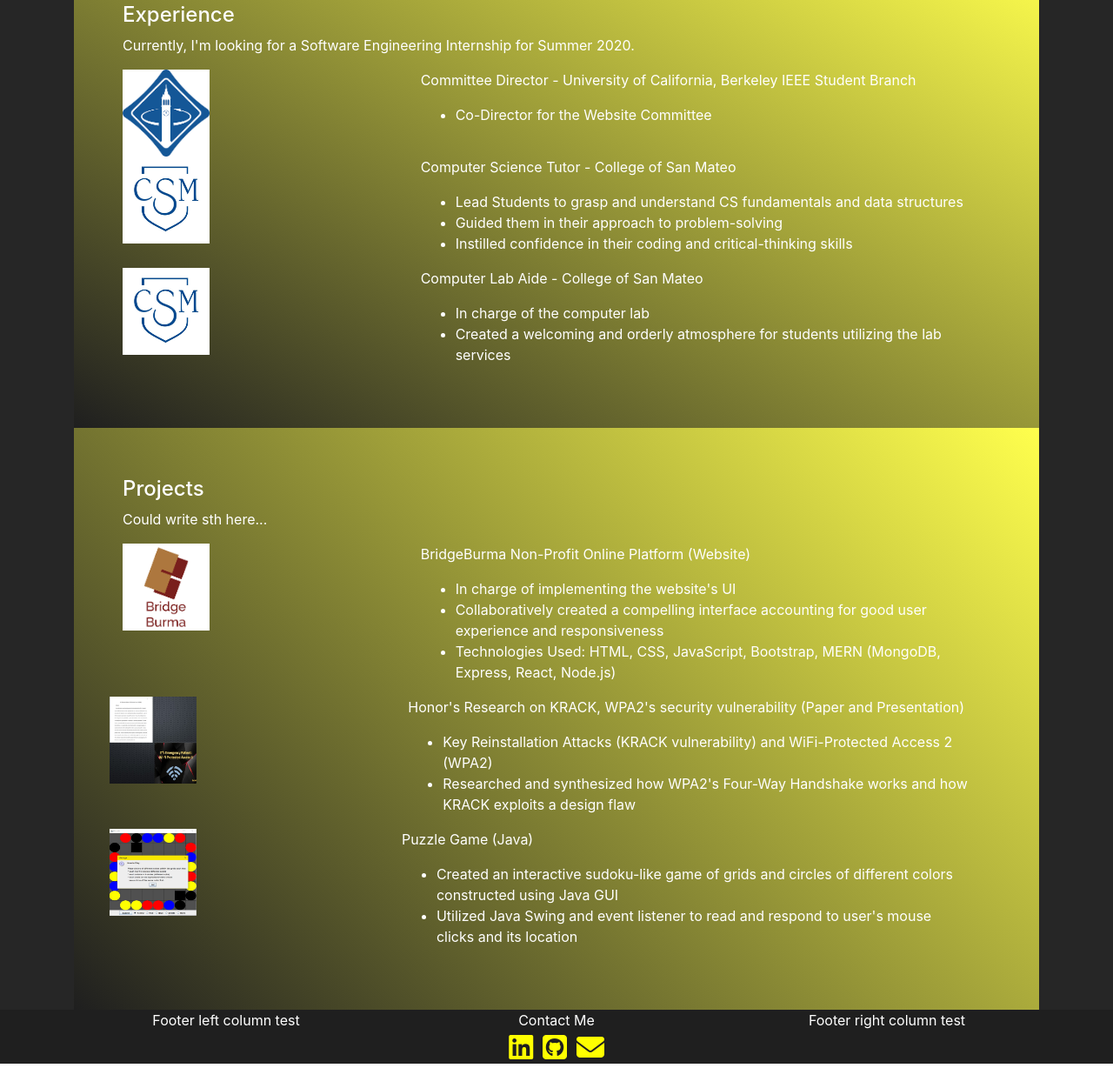
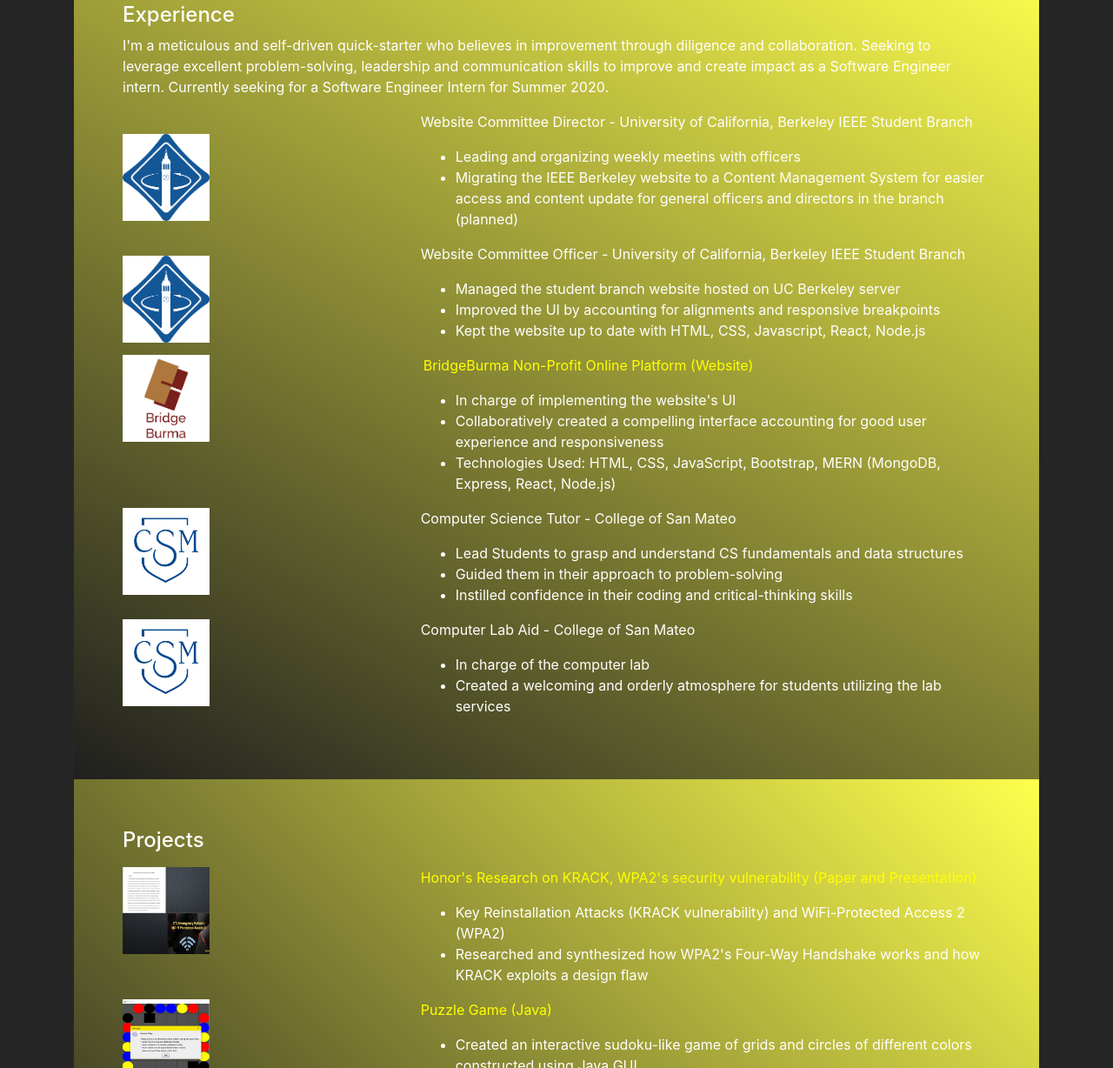
Before and after one commit to sulattphone/sulattphone.github.io, a plain HTML site: page index.html in a window 1280 px wide. Shown: the part 1572-2800 px from the top of the page at 87% size. Drawn offline with nearby package versions, Linux system fonts and the light colour scheme.

Commit message:
Fixed typos, updated content, attempt to center img, added resume_download_icon

```diff
--- a/index.html
+++ b/index.html
@@ -56,10 +56,10 @@
             <div class="col-md-8 intro-text-col">
               <h1 class="page-title" id="name">Su Latt Phone</h1>
                 <h6 class="description">
-                  Aspiring Software Engineer Learning to Grow
+                  Aspiring Software Engineer Learning to Grow<br/>
                   Junior at UC Berkeley studying Electrical Engineering and Computer
                   Science(EECS)<br><br>
-                  Keen and interested in: <br>
+                  Interests: <br>
                   Objectd-Oriented Programming, Web Development, and Cybersecurity
                 </h6>
             </div>  <!-- end of intro-text-col -->
@@ -144,7 +144,7 @@
           <div class="experienceDiv">
             <h4 class="sub-heading">Experience</h4>
             <p class="">
-              Currently, I'm looking for a Software Engineering Internship for Summer 2020.
+              I'm a meticulous and self-driven quick-starter who believes in improvement through diligence and collaboration. Seeking to leverage excellent problem-solving, leadership and communication skills to improve and create impact as a Software Engineer intern. Currently seeking for a Software Engineer Intern for Summer 2020.
             </p>
             <div class="row oneExp">
               <div class="col-md-4 d-flex align-items-center picCol">
@@ -152,15 +152,59 @@
               </div>
               <div class="col-md-8 rightTextCol">
                 <p class="experience-text">
-                  Committee Director - University of California, Berkeley IEEE Student Branch
+                  Website Committee Director - University of California, Berkeley IEEE Student Branch
                 </p>
                 <p class="">
                   <ul>
-                    <li>Co-Director for the Website Committee</li>
+                    <li>Leading and organizing weekly meetins with officers</li>
+                    <li>Migrating the IEEE Berkeley website to a Content Management System for easier access and content update for general officers and directors in the branch (planned)</li>
                   </ul>
                 </p>
               </div> <!-- end of rightTextCol -->
             </div> <!-- end of row oneExp -->
+
+            <div class="row oneExp">
+              <div class="col-md-4 d-flex align-items-center picCol">
+                <img class="accompanyingImages" id="ieeeBerkLogo" src="images/ieeeberk_logo.png" />
+              </div>
+              <div class="col-md-8 rightTextCol">
+                <p class="experience-text">
+                  Website Committee Officer - University of California, Berkeley IEEE Student Branch
+                </p>
+                <p class="">
+                  <ul>
+                    <li>Managed the student branch website hosted on UC Berkeley server</li>
+                    <li>Improved the UI by accounting for alignments and responsive breakpoints</li>
+                    <li>Kept the website up to date with HTML, CSS, Javascript, React, Node.js</li>
+                  </ul>
+                </p>
+              </div> <!-- end of rightTextCol -->
+            </div> <!-- end of row oneExp -->
+
+            <div class="row oneExp">
+              <div class="col-md-4 picCol">
+                <img class="accompanyingImages" id="bridgeBurmaLogo" src="images/bbLogo.png" />
+              </div>
+              <div class="col-md-8 rightTextCol">
+                <p class="experience-text">
+                  <a class="projTitle btnDesign" id="text-link" href="www.bridgeburma.com" target="blank">
+                    BridgeBurma Non-Profit Online Platform (Website)
+                  </a>
+                </p>
+                <p class="">
+                  <ul>
+                    <li>In charge of implementing the website's UI</li>
+                    <li>Collaboratively created a compelling interface accounting for good user
+                      experience and responsiveness</li>
+                    <li>Technologies Used: HTML, CSS, JavaScript, Bootstrap, MERN (MongoDB, Express,
+                      React, Node.js)
+                    </li>
+                    <!-- <li>Product: www.bridgeburma.com</li> -->
+                  </ul>
+                </p>
+              </div> <!-- end of rightTextCol -->
+            </div> <!-- end of row oneExp-->
+
 
             <div class="row oneExp">
               <div class="col-md-4 picCol">
@@ -184,7 +228,7 @@
                 <img class="accompanyingImages" id="csmLogo" src="images/csmlogo.jpg" />
               </div>
               <div class="col-md-8 rightTextCol">
-                <p class="experience-text">Computer Lab Aide - College of San Mateo</p>
+                <p class="experience-text">Computer Lab Aid - College of San Mateo</p>
                 <p class="">
                   <ul>
                     <li>In charge of the computer lab</li>
@@ -202,31 +246,8 @@
           <div class="projectDiv">
             <h4 class="sub-heading">Projects</h4>
             <p class="">
-              Could write sth here...
+
             </p>
-            <div class="row oneProj">
-              <div class="col-md-4 picCol">
-                <img class="accompanyingImages" id="bridgeBurmaLogo" src="images/bbLogo.png" />
-              </div>
-              <div class="col-md-8 rightTextCol">
-                <p class="project-text">
-                  <a class="projTitle" id="text-link" href="www.bridgeburma.com" target="blank">
-                    BridgeBurma Non-Profit Online Platform (Website)
-                  </a>
-                </p>
-                <p class="">
-                  <ul>
-                    <li> In charge of implementing the website's UI</li>
-                    <li>Collaboratively created a compelling interface accounting for good user
-                      experience and responsiveness</li>
-                    <li>Technologies Used: HTML, CSS, JavaScript, Bootstrap, MERN (MongoDB, Express,
-                      React, Node.js)
-                    </li>
-                    <!-- <li>Product: www.bridgeburma.com</li> -- >
-                  </ul>
-                </p>
-              </div> <!-- end of rightTextCol -->
-            </div> <!-- end of row oneProj-->
 
             <div class="row oneProj">
               <div class="col-md-4 picCol">
@@ -244,7 +265,7 @@
                   <ul>
                     <li>Key Reinstallation Attacks (KRACK vulnerability) and WiFi-Protected Access 2
                       (WPA2)</li>
-                    <li> Researched and synthesized how WPA2's Four-Way Handshake works and how
+                    <li>Researched and synthesized how WPA2's Four-Way Handshake works and how
                       KRACK exploits a design flaw</li>
                     <!--<li>Link to document and powerpoint:
                       https://github.com/sulattphone/HonorsResearch</li> -->
@@ -267,15 +288,37 @@
                   <ul>
                     <li>Created an interactive sudoku-like game of grids and circles of different
                       colors constructed using Java GUI</li>
-                    <li>Utilized Java Swing and event listener to read and respond to user's mouse
-                      clicks and its location</li>
+                    <li>Utilized Java Swing and event listener to read mouse click events from users to display user's choice of shape at its location</li>
                     <!-- <li>Product: https://github.com/sulattphone/Puzzle</li> -->
                   </ul>
                 </p>
               </div> <!-- end of rightTextCol -->
             </div> <!-- end of row oneProj-->
 
-          </div>
+            <div class="row oneProj">
+              <div class="col-md-4 picCol">
+                <img class="accompanyingImages" id="krackImage" src="images/krack_paper_ppt.jpg" />
+              </div>
+              <div class="col-md-8 rightTextCol">
+                <p class="project-text">
+                  <a class="projTitle" id="text-link" href="https://github.com/sulattphone/HonorsResearch"
+                    target="blank">
+                    femily
+                  </a>
+                </p>
+                <p class="">
+                  <ul>
+                    <li>A prototype of the website for femliy, a service to help immigrant women in the US adjust to their lifestyle</li>
+                    <li>Collectively brainstormed and pitched at Expat Woman’s Hackathon in a team of six to win The Unique Idea award at the end</li>
+                    <li>Took charge of developing the whole website’s front-end while the other team member handled the backend</li>
+                    <!--<li>Link to document and powerpoint:
+                      https://github.com/sulattphone/HonorsResearch</li> -->
+                  </ul>
+                </p>
+              </div> <!-- end of rightTextCol -->
+            </div> <!-- end of row oneProj-->
+
+          </div>    <!-- end of projectDiv -->
         </section>  <!-- end of projects section -->
 
 
@@ -286,23 +329,26 @@
       <div class="footer-body container">
         <div class="row footer-row normal-text">
           <div class="col-sm-4 footerCols">
-            Footer left column test
+
           </div>
           <div class="col-sm-4 footerCols">
             Contact Me
             <br />
-            <a class="" href="https://www.linkedin.com/in/sulatt-phone/" target="blank">
+            <a class="" href="https://www.linkedin.com/in/sulatt-phone" target="blank">
               <i class="fab fa-linkedin fa-2x contactIcons btnDesign"></i>
             </a>
-            <a class="" href="www.github.com/sulattphone" target="blank">
+            <a class="" href="https://github.com/sulattphone" target="blank">
               <i class="fab fa-github-square fa-2x contactIcons btnDesign"></i>
             </a>
             <a class="" href="mailto: sulattphone@berkeley.edu" target="blank">
               <i class="fas fa-envelope fa-2x contactIcons btnDesign"></i>
             </a>
+            <a class="" href="sulatt_phone_resume.pdf" download>
+              <i class="fas fa-file-download fa-2x contactIcons btnDesign"></i>
+            </a>
           </div>
           <div class="col-sm-4 footerCols">
-            Footer right column test
+
           </div>
         </div>
       </div>
--- a/mainStyle.css
+++ b/mainStyle.css
@@ -60,7 +60,7 @@ body{
 .accompanyingImages{
     width: 100px;
     height: 100px;
-    display: inline-block;
+    display: inline;
     text-align: center;
 }
 
@@ -81,11 +81,11 @@ body{
 
 
 #text-link{
-    color: white;
+    color: yellow;
 }
 
 #text-link:hover{
-    color: yellow;
+
     text-decoration: none;
 }
 
```
Also changed, not shown: 1 other file.
